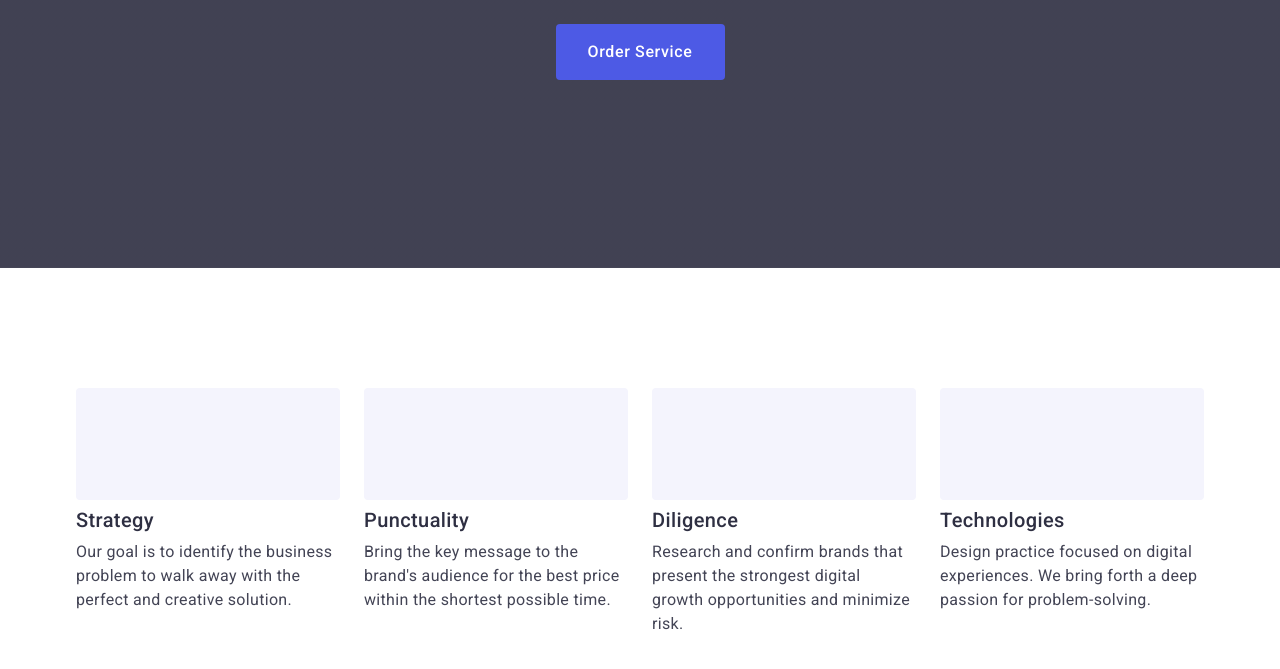
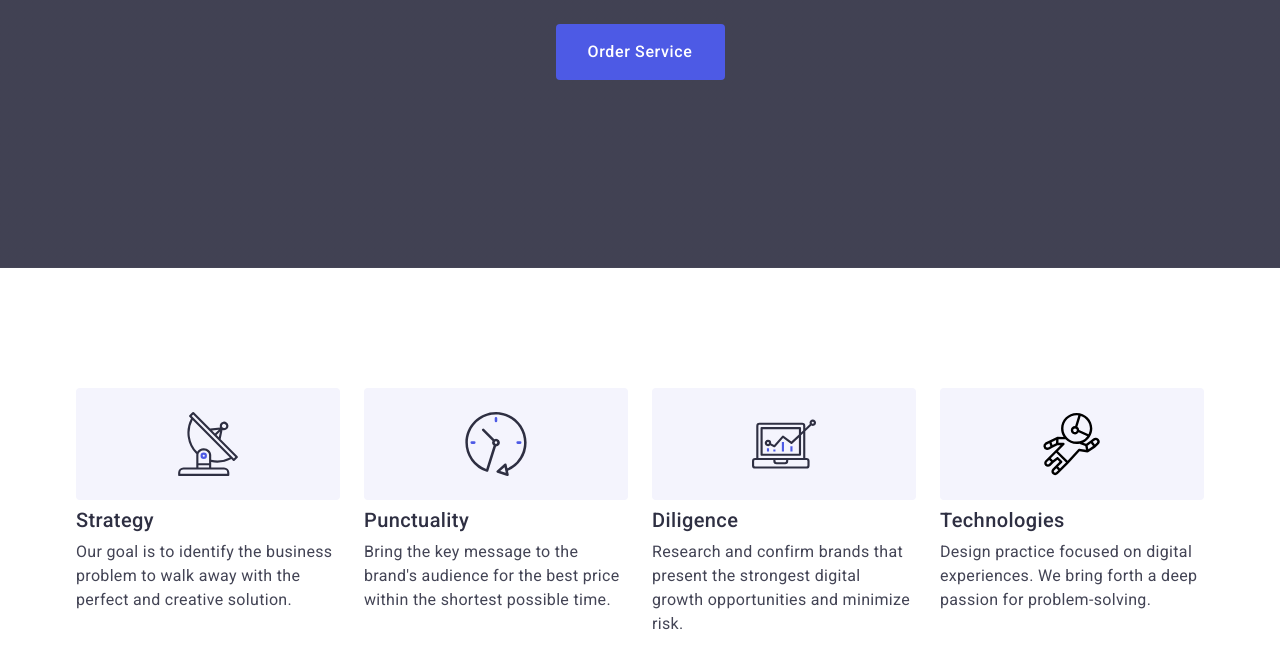
Before and after one commit to tatyanaskoryk/goit-markup-hwork-04, a plain HTML site: page index.html in a window 1280 px wide. Shown: the part 405-1074 px from the top of the page. Drawn offline with nearby package versions, Linux system fonts and the light colour scheme.

Commit message:
add section two svg

```diff
--- a/index.html
+++ b/index.html
@@ -53,7 +53,12 @@
         <ul class="advantages-list list">
 
           <li class="advantages-item">
-            <div class="advantages-icon"></div>
+            <div class="advantages-icon">
+              <svg class="icon-antenna" width="64" height="64">
+                <use href="./images/icons.svg#icon-antenna-1">
+                </use>
+              </svg>
+            </div>
             <h3 class="advantages-subtitle">Strategy</h3>
             <p class="advantages-text">
               Our goal is to identify the business problem to walk away with the
@@ -62,7 +67,13 @@
           </li>
 
           <li class="advantages-item">
-            <div class="advantages-icon"></div>
+            <div class="advantages-icon">
+              <svg class="icon-clock" width="64" height="64">
+                <use href="./images/icons.svg#icon-clock-1">
+
+                </use>
+              </svg>
+            </div>
             <h3 class="advantages-subtitle">Punctuality</h3>
             <p class="advantages-text">
               Bring the key message to the brand's audience for the best price
@@ -71,7 +82,13 @@
           </li>
 
           <li class="advantages-item">
-            <div class="advantages-icon"></div>
+            <div class="advantages-icon">
+              <svg class="icon-diagram" width="64" height="64">
+                <use href="./images/icons.svg#icon-diagram-1">
+
+                </use>
+              </svg>
+            </div>
             <h3 class="advantages-subtitle">Diligence</h3>
             <p class="advantages-text">
               Research and confirm brands that present the strongest digital
@@ -79,7 +96,13 @@
             </p>
           </li>
           <li class="advantages-item">
-            <div class="advantages-icon"></div>
+            <div class="advantages-icon">
+              <svg class="icon-astronaut" width="64" height="64">
+                <use href="./images/icons.svg#icon-Vector-1">
+
+                </use>
+              </svg>
+            </div>
             <h3 class="advantages-subtitle">Technologies</h3>
             <p class="advantages-text">
               Design practice focused on digital experiences. We bring forth a
```
Also changed, not shown: images/icons.svg (added).
